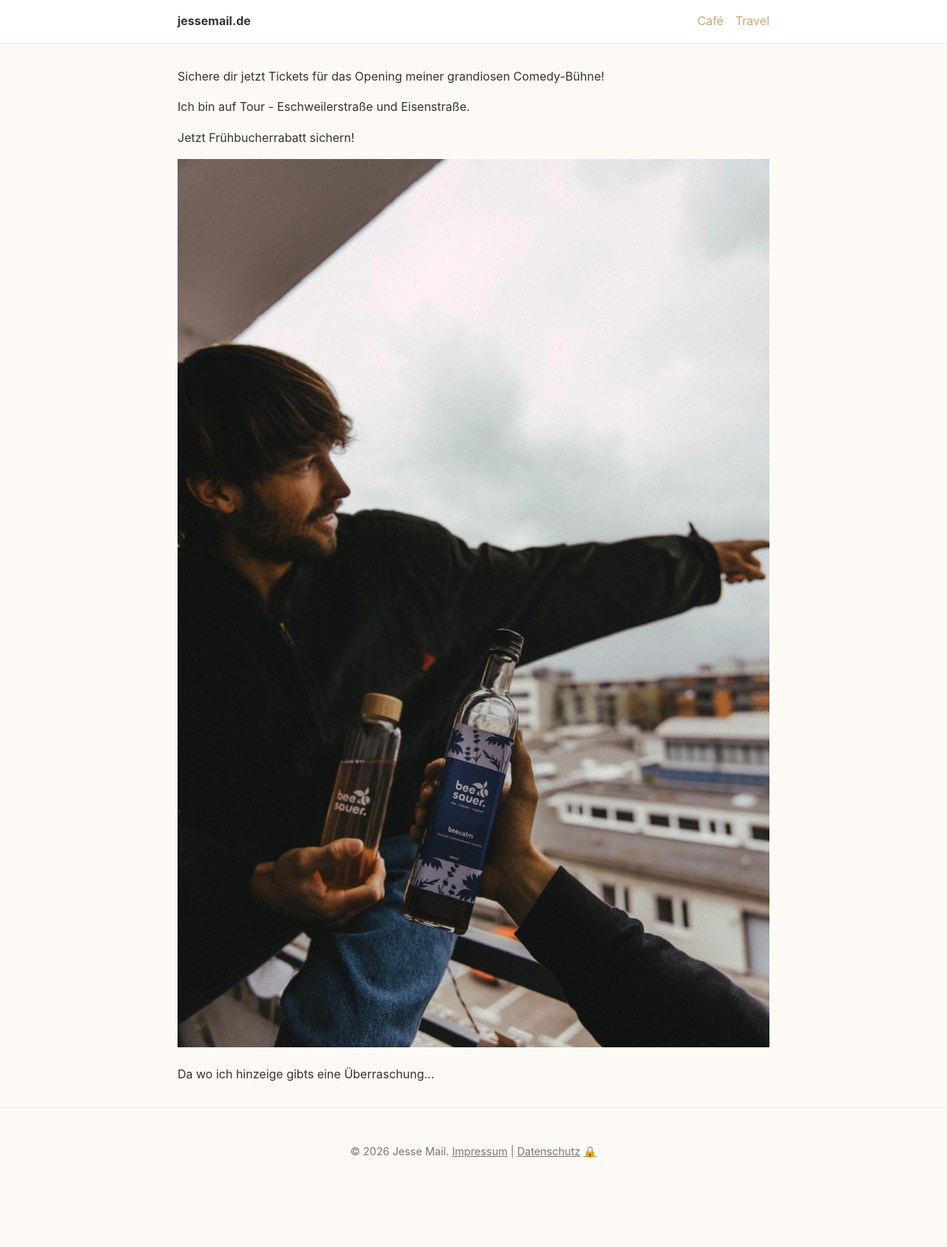
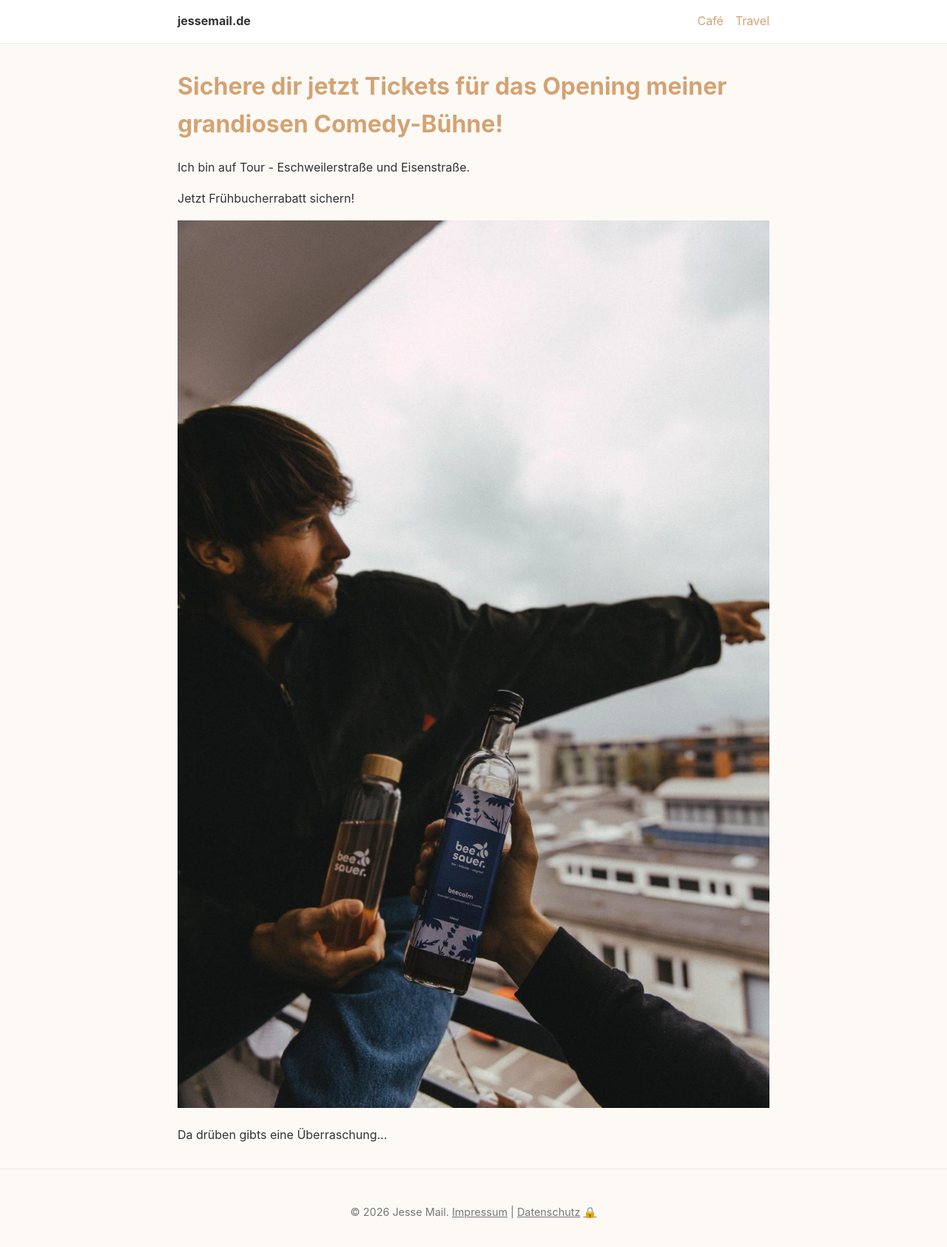
Before and after one commit to dumpeldown/jessemail, an Eleventy site: page src/travel/2026-04-02-jesse-s-comedy-tour-grand-opening.md in a window 1280 px wide. Shown: the whole page at 74% size. Before the commit the page ends 1614 px from the top, so only its background shows below. Built offline with nearby package versions, Linux system fonts and the light colour scheme; Eleventy itself is replaced by a stand-in of ours; files that its build step writes are made by us from their sources.

Commit message:
Update Travel Journal “2026-04-02-jesse-s-comedy-tour-grand-opening”

```diff
--- a/src/travel/2026-04-02-jesse-s-comedy-tour-grand-opening.md
+++ b/src/travel/2026-04-02-jesse-s-comedy-tour-grand-opening.md
@@ -4,7 +4,7 @@ title: Jesse's Comedy Tour - Grand Opening
 date: 2026-04-02
 ---
 
-Sichere dir  jetzt Tickets für das Opening meiner grandiosen Comedy-Bühne!
+# **Sichere dir  jetzt Tickets für das Opening meiner grandiosen Comedy-Bühne!**
 
 Ich bin auf Tour - Eschweilerstraße und Eisenstraße.
 
@@ -12,4 +12,4 @@ Jetzt Frühbucherrabatt sichern!
 
 ![](/assets/img/uploads/IMG-20260331-WA0155.jpg)
 
-Da wo ich hinzeige gibts eine Überraschung...
+Da drüben gibts eine Überraschung...
```
